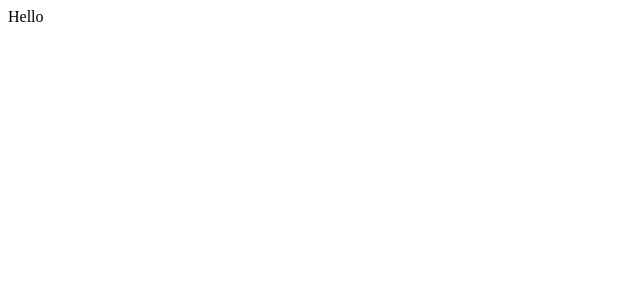
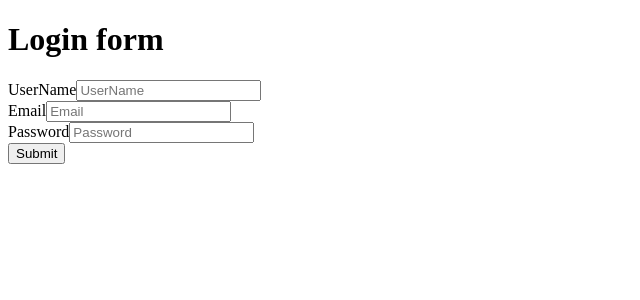
Before and after one commit to bobbyDeepak1415/React_Hooks, a React (Vite) app: page / in a window 1280 px wide. Shown: the top 300 px of the page, without its empty margins (0-640 px from the left). Built offline with nearby package versions, Linux system fonts and the light colour scheme.

Commit message:
setup done

```diff
--- a/src/Demo.jsx
+++ b/src/Demo.jsx
@@ -1,11 +1,29 @@
-import React from 'react'
+import React from "react";
 
 const Demo = () => {
   return (
-    <div>
-      Hello
+    <div className="container">
+      <form>
+        <h1>Login form</h1>
+        <div className="ui divider"></div>
+        <div className="ui form">
+          <div className="field">
+            <label>UserName</label>
+            <input type="text" name="username" placeholder="UserName" />
+          </div>
+          <div className="field">
+            <label>Email</label>
+            <input type="email" name="email" placeholder="Email" />
+          </div>
+          <div className="field">
+            <label>Password</label>
+            <input type="password" name="password" placeholder="Password" />
+          </div>
+          <button className="fluid ui button blue">Submit</button>
+        </div>
+      </form>
     </div>
-  )
-}
+  );
+};
 
-export default Demo
+export default Demo;
```
